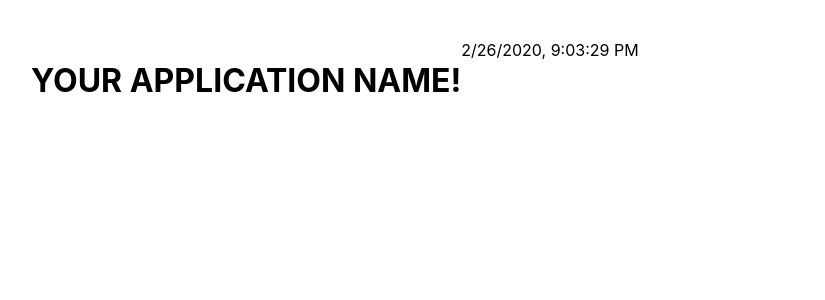
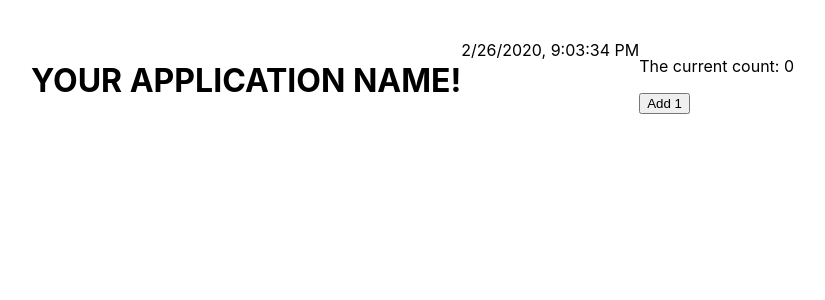
Before and after one commit to Jurkel/Sally-Resume, a React (Create React App) app in the folder react-playground/: page / in a window 1280 px wide. Shown: the top 300 px of the page, without its empty margins (9-834 px from the left). Built offline with nearby package versions, Linux system fonts and the light colour scheme.

Commit message:
added counter

```diff
--- a/react-playground/src/App.js
+++ b/react-playground/src/App.js
@@ -1,6 +1,7 @@
 import React from 'react';
 import './App.css';
 import TheDate from './state/TheDate';
+import Counter from './state/Counter';
 
 class App extends React.Component {
   render() {
@@ -10,6 +11,7 @@
         <TheDate>
           <div></div>
         </TheDate>
+        <Counter />
       </div>
     );
   }
--- /dev/null
+++ b/react-playground/src/state/Counter.js
@@ -0,0 +1,19 @@
+import React from 'react';
+
+class Counter extends React.Component {
+  state = {
+    count: 0
+  };
+  render() {
+    return (
+      <div>
+        <p>The current count: {this.state.count}</p>
+        <button>
+          Add 1
+        </button>
+      </div>
+    )
+  }
+}
+
+export default Counter;
--- a/react-playground/src/state/TheDate.js
+++ b/react-playground/src/state/TheDate.js
@@ -4,8 +4,22 @@
   constructor(props) {
     super(props)
     this.state = { datetime: new Date() };
+    console.log('constructor')
+  }
+  componentDidMount() {
+    console.log('componentDidMount')
+    this.interval = setInterval(() => {
+      console.log('setInterval')
+      this.setState({
+        datetime: new Date()
+      })
+    }, 1000)
+  }
+  componentWillUnmount() {
+    clearInterval(this.interval)
   }
   render() {
+    console.log('render')
     return <div>{this.state.datetime.toLocaleString()}</div>
   }
 }
```
